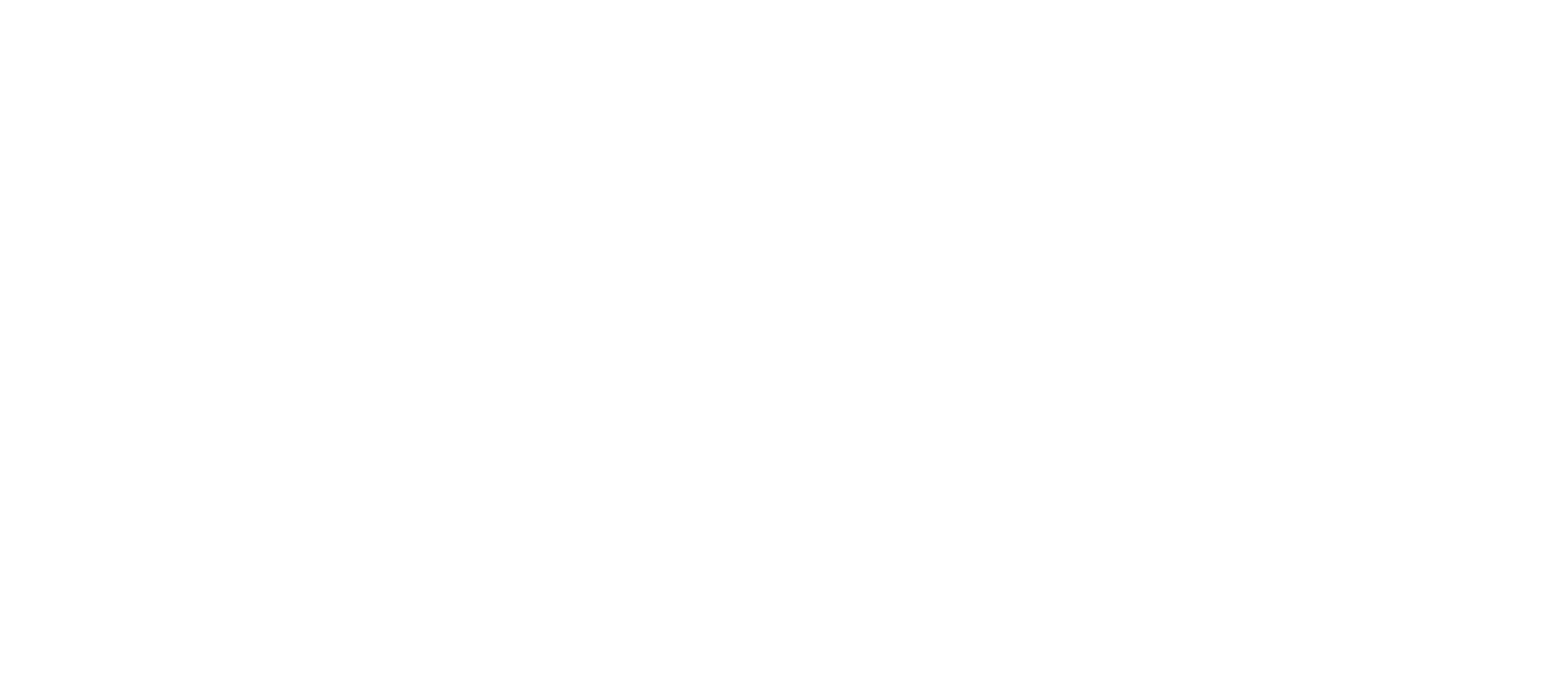
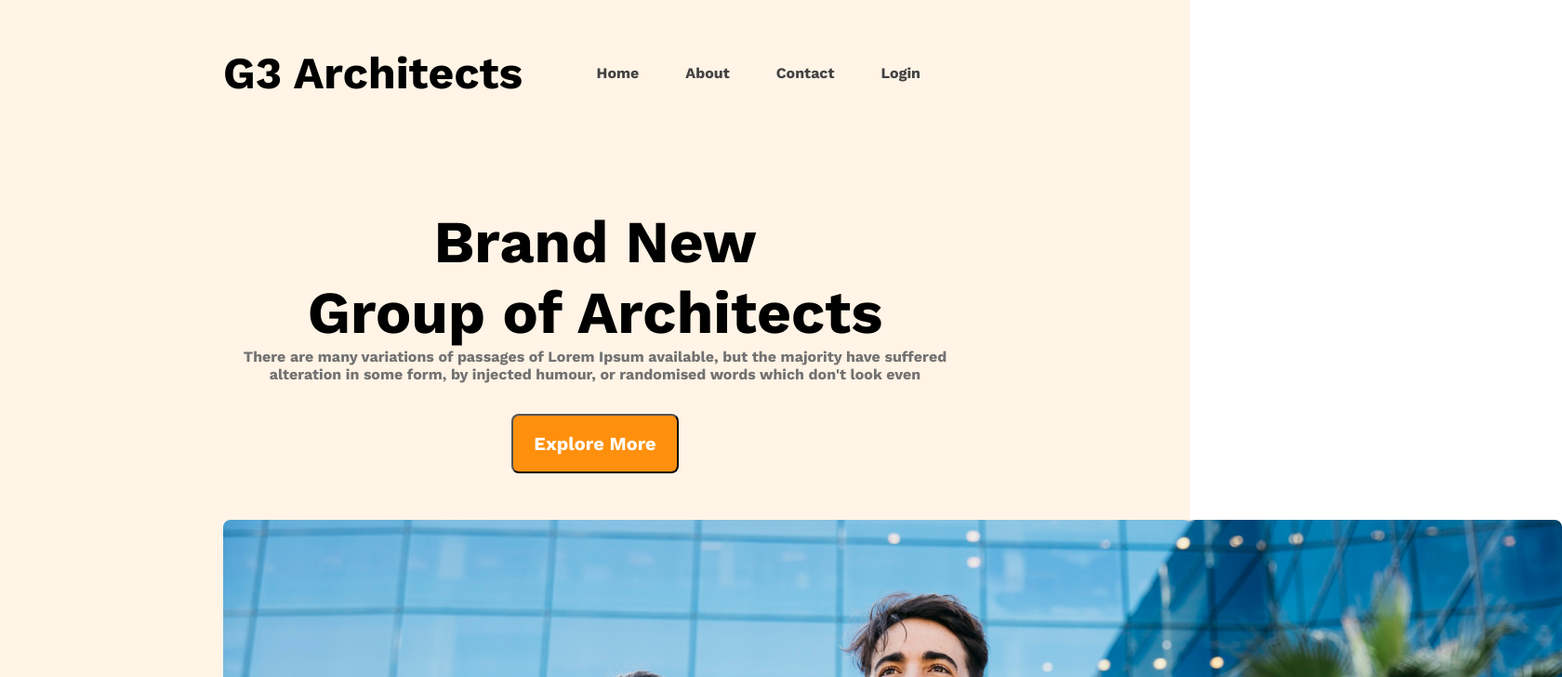
Before and after one commit to munia121/g3-architects-project, a plain HTML site: page index.html in a window 1280 px wide. Shown: the top 728 px of the page at 93% size, 1680 px wide, since content can reach past the window. Drawn offline with nearby package versions, Linux system fonts and the light colour scheme.

Commit message:
added header

```diff
--- a/index.html
+++ b/index.html
@@ -7,6 +7,34 @@
     <link rel="stylesheet" href="style/style.css">
 </head>
 <body>
+    <header>
+        <nav>
+            <h1 class="nav-title">G3 Architects</h1>
+            <ul>
+                <li><a href="">Home</a></li>
+                <li><a href="">About</a></li>
+                <li><a href="">Contact</a></li>
+                <li><a href="">Login</a></li>
+            </ul>
+        </nav>
+        <div class="bannar">
+            <div class="bannar-contant">
+                <h1 class="bannar-title">Brand New
+                    <br> Group of Architects
+                    </h1>
+                <p class="bannar-description">There are many variations of passages of Lorem Ipsum available, but the majority have suffered alteration in some form, by injected humour, or randomised words which don't look even</p>
+                <button class="primary-btn">Explore More</button>
+            </div>
+            <img src="image/images/banner.png" alt="">
+        </div>
+    </header>
 
+    <main>
+
+    </main>
+
+    <footer>
+
+    </footer>
 </body>
 </html>
--- a/style/style.css
+++ b/style/style.css
@@ -0,0 +1,66 @@
+@import url('https://fonts.googleapis.com/css2?family=Open+Sans:ital,wght@0,400;0,800;1,400&family=Work+Sans:ital,wght@0,700;0,800;1,400;1,500;1,700&display=swap');
+/* shared styles */
+*{
+    font-family: 'Open Sans', sans-serif;
+    font-family: 'Work Sans', sans-serif;
+    margin: 0;
+    padding: 0;
+}
+
+.primary-btn{
+    width: 180px;
+    height: 64px;
+    color: #FFF;
+    font-size: 20px;
+    font-weight: 600;
+    border-radius: 8px;
+    background: #FF900E;
+    margin-top: 33px;
+}
+/* header styles */
+header{
+    background: rgba(255, 144, 14, 0.10);
+    padding: 50px 240px;
+}
+.nav-title{
+    font-size: 3rem;
+    font-weight: 700;
+}
+nav{
+    display: flex;
+    justify-content: space-between;
+    align-items: center;
+}
+nav ul{
+    display: flex;
+}
+nav li{
+    list-style: none;
+    margin-right: 50px;
+    font-size: 1rem;
+}
+nav li a{
+    text-decoration: none;
+    color: var(--Dark-02, #424242);
+}
+
+
+.bannar-contant{
+    max-width:800px;
+    text-align: center;
+    margin: 0 auto;
+    margin-top: 115px;
+}
+.bannar-title{
+    font-size: 4rem;
+    font-weight: 700;
+}
+.bannar-description{
+    color: var(--Dark-03, #727272);
+    text-align: center;
+    font-size: 16px;
+    font-weight: 400;
+}
+.bannar img{
+    margin-top: 50px;
+}
```
